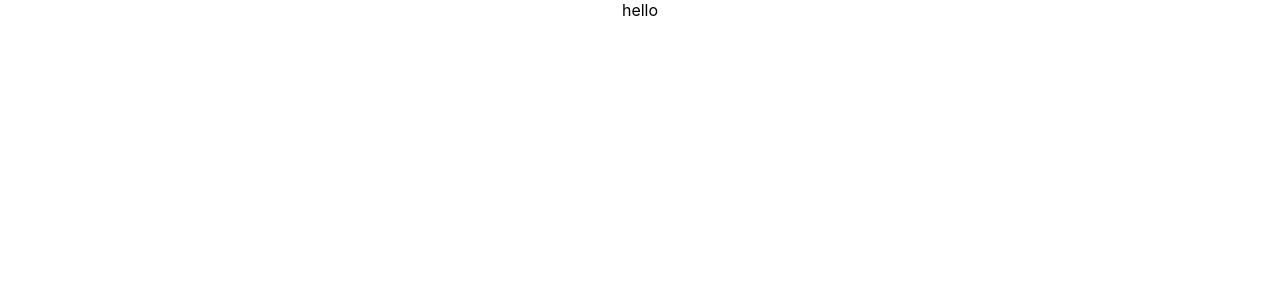
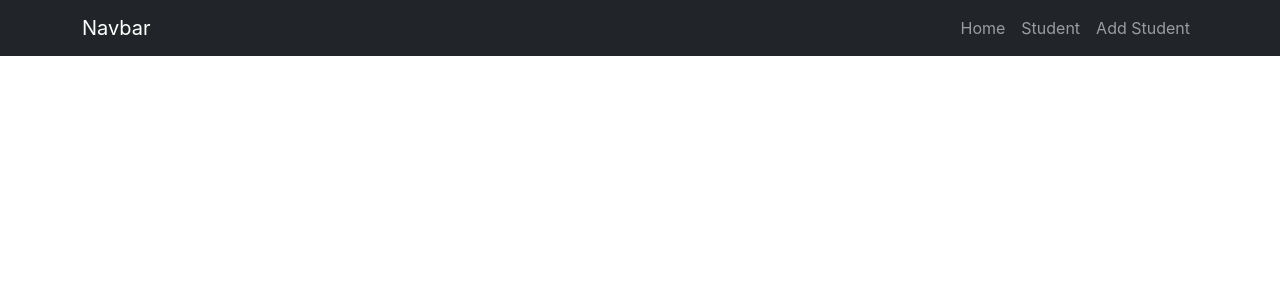
Before and after one commit to kaderabdul79/StudentsCRUDFrontend, a React (Create React App) app: page /students in a window 1280 px wide. Shown: the top 300 px of the page. Built offline with nearby package versions, Linux system fonts and the light colour scheme.

Commit message:
design the navbar, installed router,axios and add routeing in app.js

```diff
--- a/package.json
+++ b/package.json
@@ -6,8 +6,10 @@
     "@testing-library/jest-dom": "^5.16.4",
     "@testing-library/react": "^13.1.1",
     "@testing-library/user-event": "^13.5.0",
+    "axios": "^0.27.2",
     "react": "^18.1.0",
     "react-dom": "^18.1.0",
+    "react-router-dom": "^5.0.0",
     "react-scripts": "5.0.1",
     "web-vitals": "^2.1.4"
   },
--- a/public/index.html
+++ b/public/index.html
@@ -10,34 +10,16 @@
       content="Web site created using create-react-app"
     />
     <link rel="apple-touch-icon" href="%PUBLIC_URL%/logo192.png" />
-    <!--
-      manifest.json provides metadata used when your web app is installed on a
-      user's mobile device or desktop. See https://developers.google.com/web/fundamentals/web-app-manifest/
-    -->
+
     <link rel="manifest" href="%PUBLIC_URL%/manifest.json" />
-    <!--
-      Notice the use of %PUBLIC_URL% in the tags above.
-      It will be replaced with the URL of the `public` folder during the build.
-      Only files inside the `public` folder can be referenced from the HTML.
+    <link href="https://cdn.jsdelivr.net/npm/bootstrap@5.2.0-beta1/dist/css/bootstrap.min.css" rel="stylesheet" integrity="sha384-0evHe/X+R7YkIZDRvuzKMRqM+OrBnVFBL6DOitfPri4tjfHxaWutUpFmBp4vmVor" crossorigin="anonymous">
 
-      Unlike "/favicon.ico" or "favicon.ico", "%PUBLIC_URL%/favicon.ico" will
-      work correctly both with client-side routing and a non-root public URL.
-      Learn how to configure a non-root public URL by running `npm run build`.
-    -->
     <title>React App</title>
   </head>
   <body>
     <noscript>You need to enable JavaScript to run this app.</noscript>
+    <script src="https://cdn.jsdelivr.net/npm/bootstrap@5.2.0-beta1/dist/js/bootstrap.bundle.min.js" integrity="sha384-pprn3073KE6tl6bjs2QrFaJGz5/SUsLqktiwsUTF55Jfv3qYSDhgCecCxMW52nD2" crossorigin="anonymous"></script>
     <div id="root"></div>
-    <!--
-      This HTML file is a template.
-      If you open it directly in the browser, you will see an empty page.
 
-      You can add webfonts, meta tags, or analytics to this file.
-      The build step will place the bundled scripts into the <body> tag.
-
-      To begin the development, run `npm start` or `yarn start`.
-      To create a production bundle, use `npm run build` or `yarn build`.
-    -->
   </body>
 </html>
--- a/src/App.js
+++ b/src/App.js
@@ -1,10 +1,22 @@
-import logo from './logo.svg';
-import './App.css';
+import React from 'react';
+import {BrowserRouter as Router, Switch, Route} from 'react-router-dom';
+import Navbar from './pages/Navbar';
+import AddStudent from './pages/AddStudent';
+import axios from 'axios';
+axios.defaults.baseURL = "http://localhost:8000/";
 
 function App() {
   return (
     <div className="App">
-      hello
+        <Router>
+          <Navbar />
+
+          <Switch>
+
+            <Route path="/add-students" component={AddStudent} />
+
+          </Switch>
+        </Router>
     </div>
   );
 }
--- /dev/null
+++ b/src/pages/Navbar.js
@@ -0,0 +1,34 @@
+import React from 'react';
+import { Link } from 'react-router-dom';
+
+function Navbar ()
+{
+  return(
+    <div className="pb-5">
+        <nav className="navbar navbar-expand-lg navbar-dark bg-dark">
+        <div className="container">
+          <Link className="navbar-brand" to="/">Navbar</Link>
+
+          <button className="navbar-toggler" type="button" data-bs-toggle="collapse" data-bs-target="#navbarSupportedContent" aria-controls="navbarSupportedContent" aria-expanded="false" aria-label="Toggle navigation">
+            <span className="navbar-toggler-icon"></span>
+          </button>
+          <div className="collapse navbar-collapse" id="navbarSupportedContent">
+            <ul className="navbar-nav ms-auto mb-2 mb-lg-0">
+              <li className="nav-item">
+                <Link className="nav-link" to="/">Home</Link>
+              </li>
+              <li className="nav-item">
+                <Link className="nav-link" to="/students">Student</Link>
+              </li>
+              <li className="nav-item">
+                <Link className="nav-link" to="/add-student">Add Student</Link>
+              </li>
+            </ul>
+          </div>
+        </div>
+      </nav>
+    </div>
+  );
+}
+
+export default Navbar;
```
Also changed, not shown: src/pages/AddStudent.js (added), 1 other file (tests, documents, lock files or other folders).
